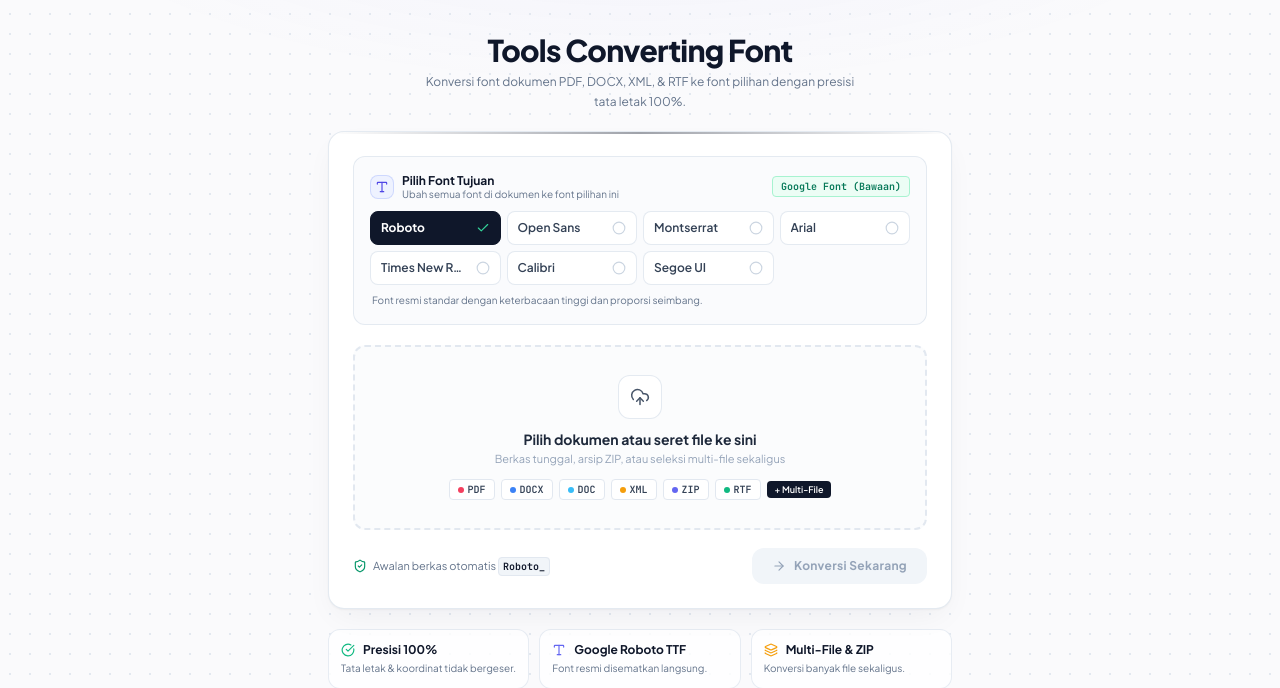
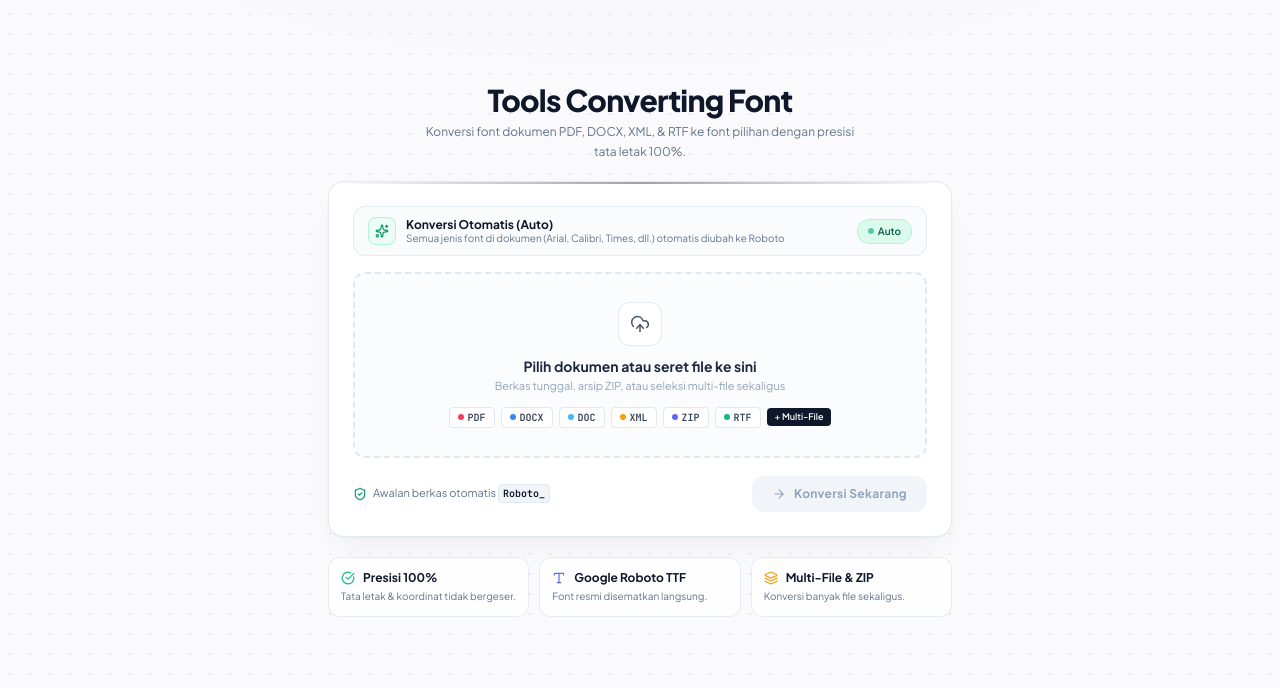
Before and after one commit to ErgaWanda/Converting-Font, a FastAPI app: page / in a window 1280 px wide. Shown: the part 56-744 px from the top of the page. Run offline with FastAPI, Linux system fonts and the light colour scheme; some libraries are stand-ins or nearby versions.

Commit message:
ALLAHUAKBAR

```diff
--- a/main.py
+++ b/main.py
@@ -162,6 +162,8 @@ ROBOTO_FONTS = FONTS_REGISTRY['roboto']['files']
 
 def get_target_font(font_key: Optional[str] = None):
     raw_key = (font_key or 'roboto').strip().lower().replace('-', '').replace(' ', '').replace('_', '')
+    if raw_key in ['auto', 'default', '']:
+        return FONTS_REGISTRY['roboto']
     for reg_key, cfg in FONTS_REGISTRY.items():
         clean_name = cfg['name'].lower().replace(' ', '').replace('-', '').replace('_', '')
         clean_fam = cfg['family'].lower().replace(' ', '').replace('-', '').replace('_', '')
--- a/templates/index.html
+++ b/templates/index.html
@@ -125,28 +125,20 @@
                     class="absolute inset-x-0 top-0 h-0.5 bg-gradient-to-r from-transparent via-slate-900/40 to-transparent">
                 </div>
 
-                <div class="mb-5 bg-slate-50/70 border border-slate-200/90 rounded-xl p-3.5 sm:p-4">
-                    <div class="flex flex-col sm:flex-row sm:items-center justify-between gap-1.5 mb-2.5">
-                        <div class="flex items-center gap-2">
-                            <div class="w-6 h-6 rounded-lg bg-indigo-50 border border-indigo-200/80 text-indigo-600 flex items-center justify-center flex-shrink-0">
-                                <i data-lucide="type" class="w-3.5 h-3.5"></i>
-                            </div>
-                            <div>
-                                <span class="text-xs font-bold text-slate-900 block leading-tight">Pilih Font Tujuan</span>
-                                <span class="text-[10px] text-slate-500 block leading-tight">Ubah semua font di dokumen ke font pilihan ini</span>
-                            </div>
+                <div class="mb-4 flex items-center justify-between bg-slate-50/80 border border-slate-200/80 rounded-xl px-3.5 py-2.5">
+                    <div class="flex items-center gap-2.5">
+                        <div class="w-7 h-7 rounded-lg bg-emerald-50 border border-emerald-200/80 text-emerald-600 flex items-center justify-center flex-shrink-0">
+                            <i data-lucide="sparkles" class="w-3.5 h-3.5"></i>
                         </div>
-                        <span id="target-font-badge" class="self-start sm:self-auto inline-flex items-center px-2 py-0.5 rounded text-[10px] font-mono font-semibold bg-emerald-50 text-emerald-700 border border-emerald-200">
-                            Google Font (Bawaan)
-                        </span>
+                        <div>
+                            <span class="text-xs font-bold text-slate-900 block leading-tight">Konversi Otomatis (Auto)</span>
+                            <span class="text-[10px] text-slate-500 block leading-tight">Semua jenis font di dokumen (Arial, Calibri, Times, dll.) otomatis diubah ke Roboto</span>
+                        </div>
                     </div>
-
-                    <div class="grid grid-cols-2 sm:grid-cols-4 gap-1.5" id="font-selector-grid">
-                    </div>
-
-                    <p id="target-font-desc" class="text-[10px] text-slate-500 mt-2 px-0.5 truncate">
-                        Font resmi standar dengan keterbacaan tinggi dan proporsi seimbang.
-                    </p>
+                    <span class="inline-flex items-center gap-1 px-2.5 py-1 rounded-full text-[10px] font-semibold bg-emerald-100/70 text-emerald-800 border border-emerald-200/80">
+                        <span class="w-1.5 h-1.5 rounded-full bg-emerald-500 animate-pulse"></span>
+                        Auto
+                    </span>
                 </div>
 
                 <div id="font-drop-zone"
@@ -394,61 +386,7 @@
         let batchZipBlobUrl = null;
         let batchZipFilename = '';
 
-        const TARGET_FONTS = [
-            { id: 'roboto', name: 'Roboto', prefix: 'Roboto_', badge: 'Google Font (Bawaan)', desc: 'Font resmi standar dengan keterbacaan tinggi dan proporsi seimbang.' },
-            { id: 'opensans', name: 'Open Sans', prefix: 'OpenSans_', badge: 'Google Font', desc: 'Font modern humanis sans-serif yang bersih dan mudah dibaca.' },
-            { id: 'montserrat', name: 'Montserrat', prefix: 'Montserrat_', badge: 'Google Font', desc: 'Font geometris sans-serif kontemporer terinspirasi tipografi urban.' },
-            { id: 'arial', name: 'Arial', prefix: 'Arial_', badge: 'System Font', desc: 'Font sans-serif klasik universal yang kompatibel di semua platform.' },
-            { id: 'times', name: 'Times New Roman', prefix: 'Times_', badge: 'System Font', desc: 'Font serif formal klasik standar untuk surat dan dokumen legal.' },
-            { id: 'calibri', name: 'Calibri', prefix: 'Calibri_', badge: 'System Font', desc: 'Font sans-serif modern Microsoft Office dengan sudut membulat.' },
-            { id: 'segoeui', name: 'Segoe UI', prefix: 'SegoeUI_', badge: 'System Font', desc: 'Font antarmuka modern Windows Fluent Design dengan tipografi tajam.' }
-        ];
-
-        let selectedTargetFont = 'roboto';
-
-        function initFontSelector() {
-            const container = document.getElementById('font-selector-grid');
-            if (!container) return;
-            container.innerHTML = '';
-
-            TARGET_FONTS.forEach(font => {
-                const isSelected = font.id === selectedTargetFont;
-                const btn = document.createElement('button');
-                btn.type = 'button';
-                btn.id = `font-btn-${font.id}`;
-                btn.onclick = () => selectTargetFont(font.id);
-                btn.className = isSelected
-                    ? 'font-choice-btn flex items-center justify-between px-2.5 py-1.5 sm:py-2 rounded-lg text-[11px] sm:text-xs font-bold bg-slate-900 text-white border border-slate-900 shadow-xs transition-all text-left'
-                    : 'font-choice-btn flex items-center justify-between px-2.5 py-1.5 sm:py-2 rounded-lg text-[11px] sm:text-xs font-semibold bg-white text-slate-700 hover:bg-slate-100/90 border border-slate-200/90 hover:border-slate-300 transition-all text-left';
-
-                btn.innerHTML = `
-                    <span class="truncate">${font.name}</span>
-                    <i data-lucide="${isSelected ? 'check' : 'circle'}" class="w-3.5 h-3.5 ml-1.5 flex-shrink-0 ${isSelected ? 'text-emerald-400' : 'text-slate-300'}"></i>
-                `;
-                container.appendChild(btn);
-            });
-            lucide.createIcons();
-            updateFontMetaUI();
-        }
-
-        function selectTargetFont(fontId) {
-            selectedTargetFont = fontId;
-            initFontSelector();
-        }
-
-        function updateFontMetaUI() {
-            const font = TARGET_FONTS.find(f => f.id === selectedTargetFont) || TARGET_FONTS[0];
-            const badge = document.getElementById('target-font-badge');
-            const desc = document.getElementById('target-font-desc');
-            const prefixDisplay = document.getElementById('font-prefix-display');
-
-            if (badge) badge.textContent = font.badge;
-            if (desc) desc.textContent = font.desc;
-            if (prefixDisplay) prefixDisplay.textContent = font.prefix;
-        }
-
-        document.addEventListener('DOMContentLoaded', initFontSelector);
-        setTimeout(initFontSelector, 50);
+        const selectedTargetFont = 'auto';
 
         function switchTab(tab) {
             activeTab = tab;
@@ -657,10 +595,7 @@
 
             const formData = new FormData();
             fontFiles.forEach(f => formData.append('files', f));
-            formData.append('target_font', selectedTargetFont);
-
-            const activeFontObj = TARGET_FONTS.find(f => f.id === selectedTargetFont) || TARGET_FONTS[0];
-            const activeFontName = activeFontObj.name;
+            formData.append('target_font', 'auto');
 
             fontXhr = new XMLHttpRequest();
             fontXhr.open('POST', '/api/convert-font', true);
@@ -705,8 +640,8 @@
                         let step = 'Tahap 2 dari 4: Pemindaian Dokumen';
 
                         if (currentPct >= 45 && currentPct < 70) {
-                            title = `Mengonversi Font ke ${activeFontName}...`;
-                            desc = `Menerapkan font resmi ${activeFontName} dengan presisi...`;
+                            title = 'Mengonversi Font ke Google Roboto...';
+                            desc = 'Menerapkan font resmi Roboto dengan presisi...';
                             step = 'Tahap 3 dari 4: Penggantian Font';
                         } else if (currentPct >= 70 && currentPct < 88) {
                             title = 'Memverifikasi Presisi Tata Letak...';
@@ -731,7 +666,7 @@
                     setFontProgress(
                         100,
                         'Konversi Berhasil 100%!',
-                        `Dokumen selesai diproses ke font ${activeFontName}. Mengunduh otomatis...`,
+                        'Dokumen selesai diproses ke font Roboto. Mengunduh otomatis...',
                         'Tahap 4 dari 4: Selesai'
                     );
 
@@ -753,9 +688,8 @@
                     const disposition = fontXhr.getResponseHeader('Content-Disposition') || '';
                     const convertedCount = fontXhr.getResponseHeader('X-Converted-Count') || '';
                     const replacementsCount = fontXhr.getResponseHeader('X-Replacements-Count') || '';
-                    const finalFontName = fontXhr.getResponseHeader('X-Target-Font') || activeFontName;
 
-                    let filename = fontFiles.length > 1 ? `${activeFontObj.prefix}Converted_${fontFiles.length}_Files.zip` : `${activeFontObj.prefix}${fontFiles[0].name}`;
+                    let filename = fontFiles.length > 1 ? `Roboto_Converted_${fontFiles.length}_Files.zip` : `Roboto_${fontFiles[0].name}`;
                     if (disposition.includes('filename=')) {
                         const match = disposition.match(/filename="?([^"]+)"?/);
                         if (match && match[1]) filename = match[1];
@@ -767,11 +701,11 @@
                     convertedFilename = filename;
 
                     if (convertedCount) {
-                        fontResultStats.textContent = `Berhasil mengonversi ${convertedCount} dokumen ke font ${finalFontName} (.zip). Unduhan otomatis dimulai!`;
+                        fontResultStats.textContent = `Berhasil mengonversi ${convertedCount} dokumen ke font Roboto (.zip). Unduhan otomatis dimulai!`;
                     } else if (replacementsCount) {
-                        fontResultStats.textContent = `Berhasil mengganti ${replacementsCount} elemen font ke ${finalFontName}. Unduhan otomatis dimulai!`;
+                        fontResultStats.textContent = `Berhasil mengganti ${replacementsCount} elemen font ke font Roboto resmi. Unduhan otomatis dimulai!`;
                     } else {
-                        fontResultStats.textContent = `Berhasil mengonversi font dokumen ke ${finalFontName}. File siap diunduh!`;
+                        fontResultStats.textContent = `Berhasil mengonversi semua font dokumen ke Roboto. File siap diunduh!`;
                     }
 
                     fontResultCard.classList.remove('hidden');
```
